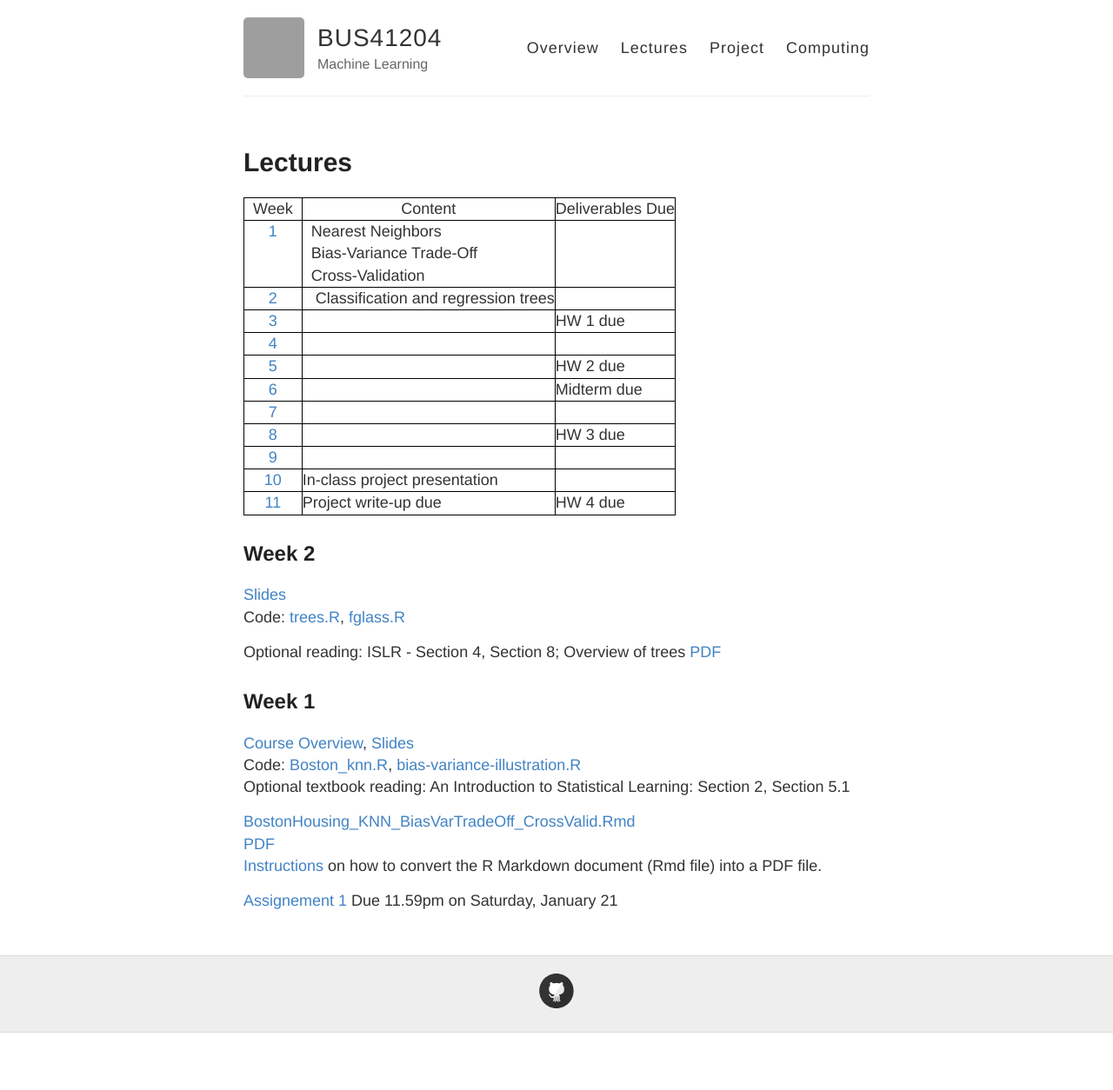
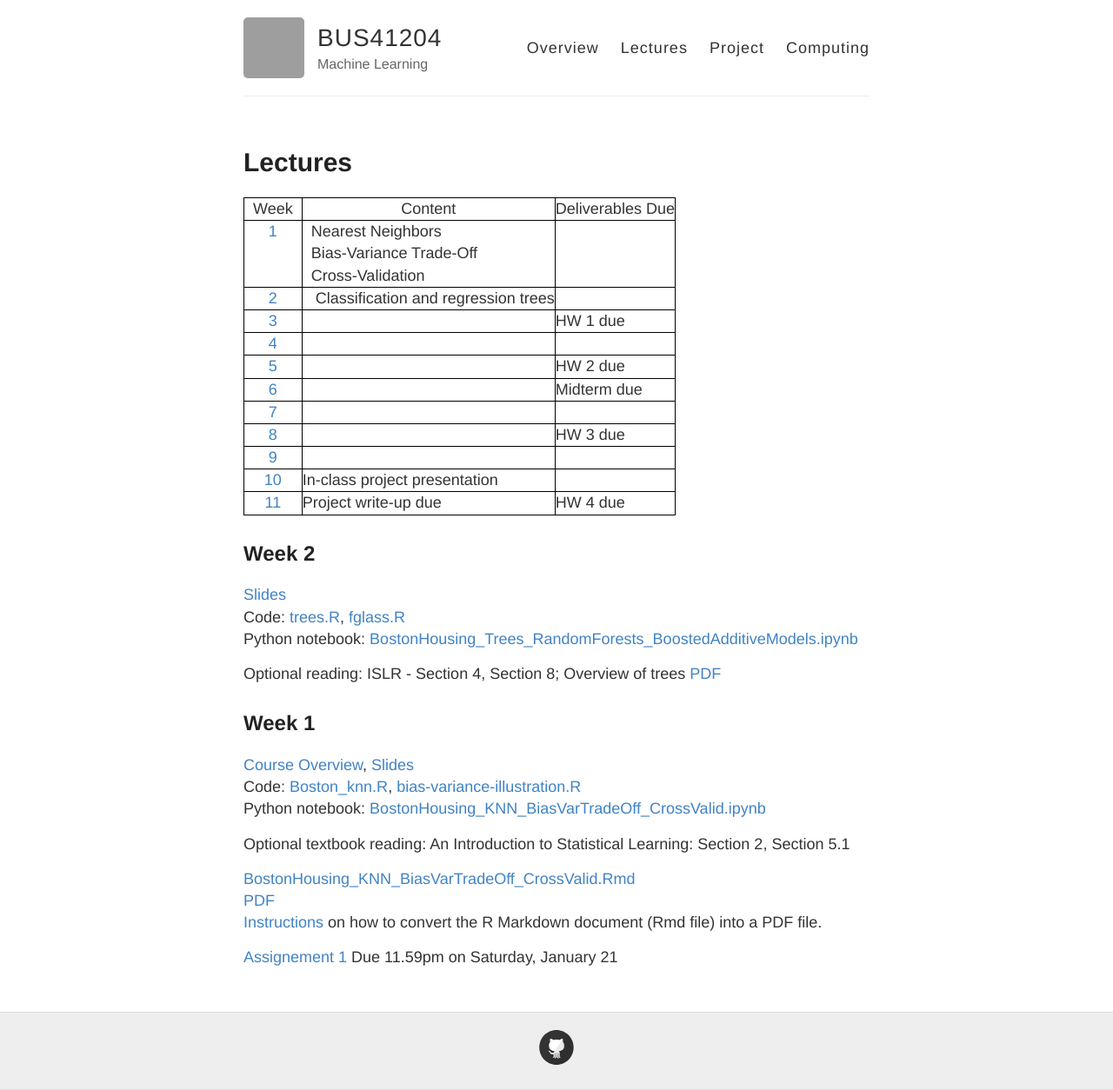
Before and after one commit to ChicagoBoothML/ML2016, a Jekyll site: the page built from lectures.md, in a window 1280 px wide. Shown: the whole page at 87% size. Built offline with Jekyll 4.4.1, drawn with Linux system fonts in a browser that asks for light colours; before the commit the page ends 1188 px from its top, so only the background shows below that; grey boxes are pictures that could not be loaded.

Commit message:
Update lectures.md

```diff
--- a/lectures.md
+++ b/lectures.md
@@ -25,15 +25,20 @@ permalink: /lectures/
 
 [Slides](https://piazza.com/class_profile/get_resource/ixiudyq1m7bj0/p1b68bvqe6188717t01u5ni5f8d)
 Code: [trees.R](https://raw.githubusercontent.com/ChicagoBoothML/ML2016/master/code/trees.R), [fglass.R](https://raw.githubusercontent.com/ChicagoBoothML/ML2016/master/code/fglass.R)
+Python notebook: [BostonHousing_Trees_RandomForests_BoostedAdditiveModels.ipynb](https://raw.githubusercontent.com/ChicagoBoothML/ML2016/master/code/BostonHousing_Trees_RandomForests_BoostedAdditiveModels.ipynb)
 
 Optional reading: ISLR - Section 4, Section 8; Overview of    trees [PDF](http://www.ise.bgu.ac.il/faculty/liorr/hbchap9.pdf)
+
 
 ## Week 1
 
 [Course Overview](https://piazza.com/class_profile/get_resource/ixiudyq1m7bj0/ixmdzsvl8cs2u9),
 [Slides](https://piazza.com/class_profile/get_resource/ixiudyq1m7bj0/ixmdzj7zq0u2rp)
 Code: [Boston_knn.R](https://raw.githubusercontent.com/ChicagoBoothML/ML2016/master/code/Boston_knn.R), [bias-variance-illustration.R](https://raw.githubusercontent.com/ChicagoBoothML/ML2016/master/code/bias-variance-illustration.R)
+Python notebook: [BostonHousing_KNN_BiasVarTradeOff_CrossValid.ipynb](https://raw.githubusercontent.com/ChicagoBoothML/ML2016/master/code/BostonHousing_KNN_BiasVarTradeOff_CrossValid.ipynb)
+
 Optional textbook reading: An Introduction to Statistical Learning: Section 2, Section 5.1
+
 
 [BostonHousing_KNN_BiasVarTradeOff_CrossValid.Rmd](https://raw.githubusercontent.com/ChicagoBoothML/ML2016/master/code/BostonHousing_KNN_BiasVarTradeOff_CrossValid.Rmd)
 [PDF](https://github.com/ChicagoBoothML/ML2016/raw/master/code/BostonHousing_KNN_BiasVarTradeOff_CrossValid.pdf)
```
